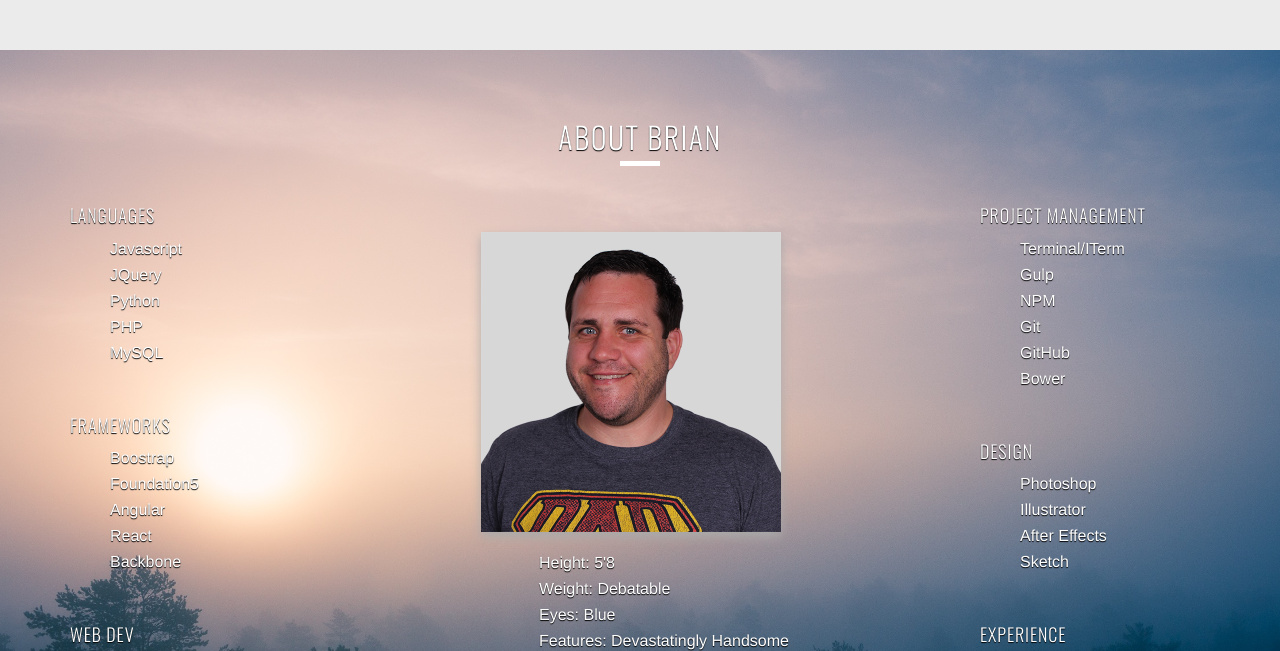
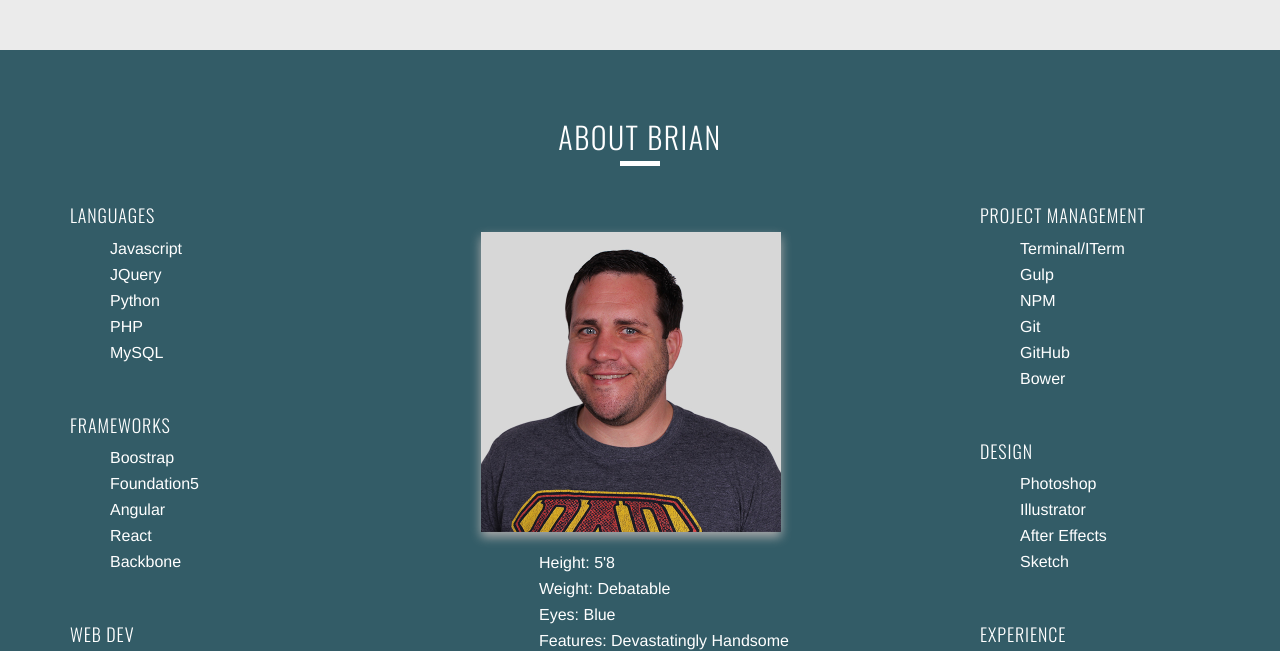
Before and after one commit to basquith16/brianasquithportfolio15, a website: page index.html in a window 1280 px wide. Shown: the part 903-1554 px from the top of the page. Drawn offline with nearby package versions, Linux system fonts and the light colour scheme.

```diff
--- a/css/main.css
+++ b/css/main.css
@@ -312,9 +312,7 @@
    }
 
    section#features {
-     background: url('../img/skillsBG.jpeg');
-     background-size: cover;
-     background-position: 50% 50%;
+     background: #335C67;
    }
 
    .item-feature {
@@ -444,9 +442,6 @@
 }
 ul li {
   color: #fff;
-  text-shadow: 0px 1px 1px black;
-  -moz-text-shadow: 0px 1px 1px black;
-  -webkit-text-shadow: 0px 1px 1px black;
 }
 
 .listHeadlines {
@@ -454,9 +449,6 @@
   color: #fff;
   font-weight: 300;
   letter-spacing: .05em;
-  text-shadow: 0px 1px 1px black;
-  -moz-text-shadow: 0px 1px 1px black;
-  -webkit-text-shadow: 0px 1px 1px black;
 }
 
 #lifeLyrics {
@@ -468,9 +460,6 @@
   letter-spacing: .05em;
   text-transform: uppercase;
   color: #fff;
-  text-shadow: 0px 1px 1px black;
-  -moz-text-shadow: 0px 1px 1px black;
-  -webkit-text-shadow: 0px 1px 1px black;
 }
 
 
```
